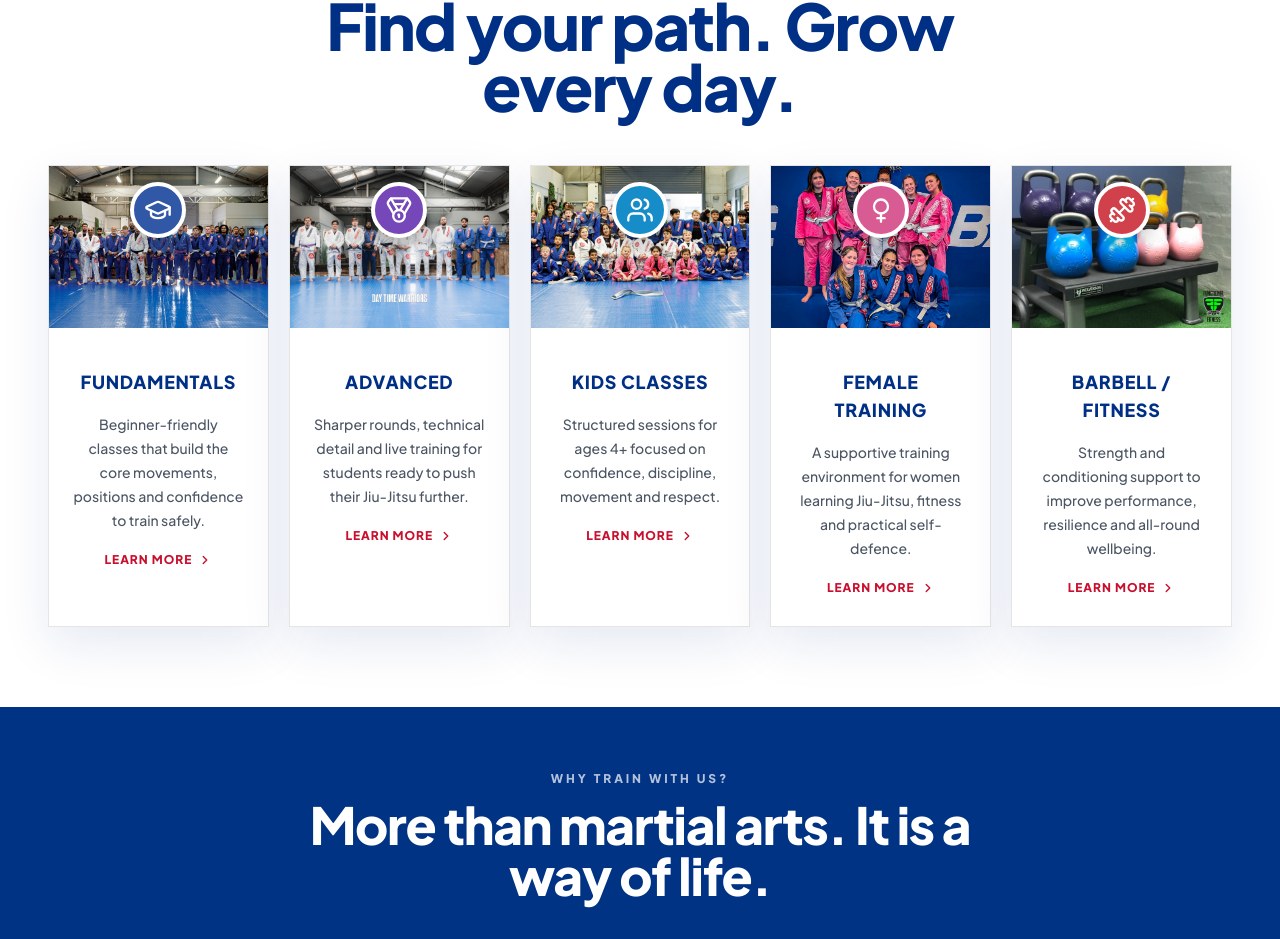
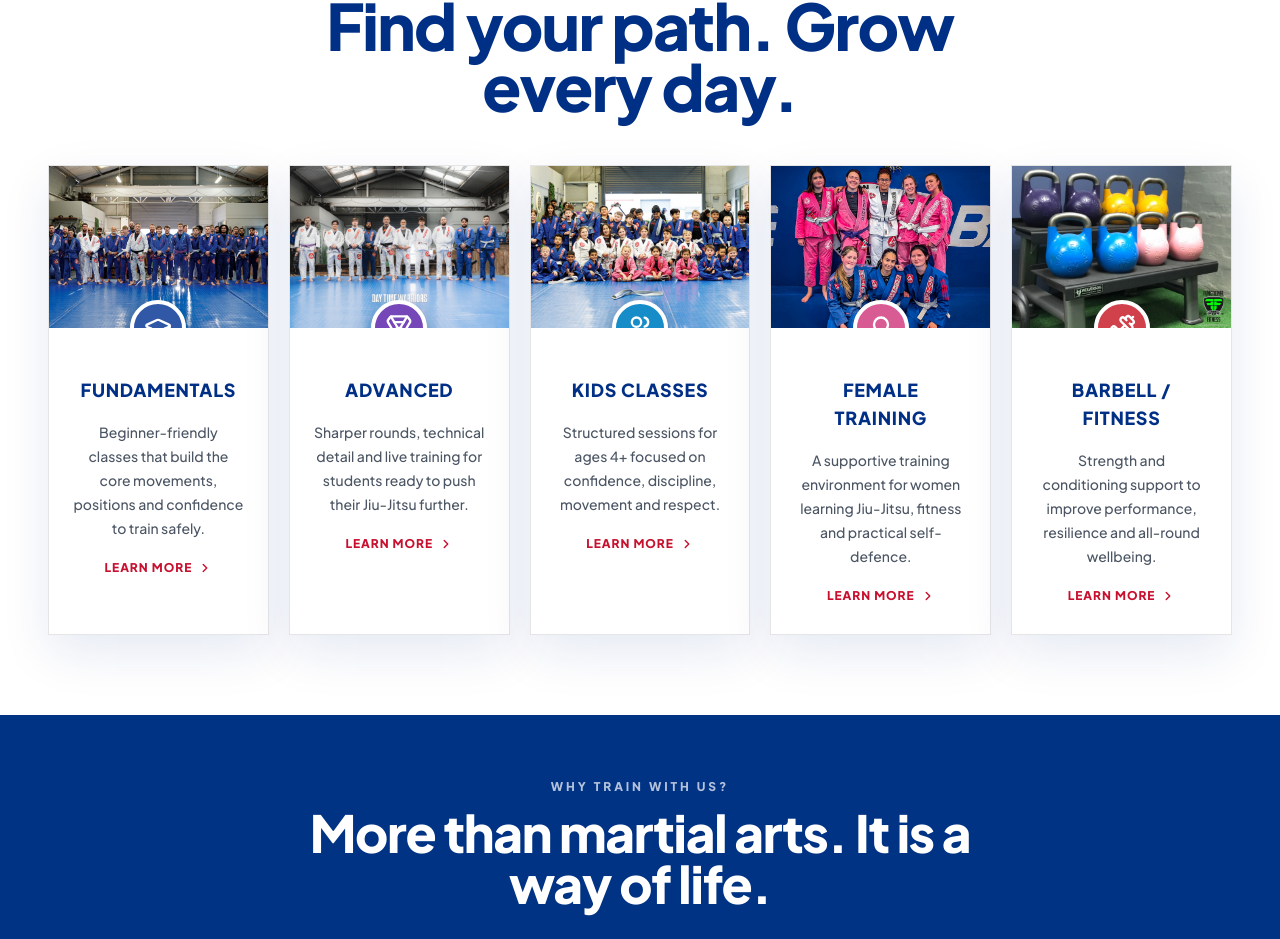
Before and after one commit to rennyreign/sorted, a Next.js app: page /gbhalesowen in a window 1280 px wide. Shown: the part 958-1897 px from the top of the page. Built offline with nearby package versions, Linux system fonts and the light colour scheme.

Commit message:
fix: increase z-index on program card icons to appear above content

```diff
--- a/app/gbhalesowen/page.tsx
+++ b/app/gbhalesowen/page.tsx
@@ -221,15 +221,15 @@ export default function GBHalesowenPage() {
                       alt={`${program.title} training at Gracie Barra Halesowen`}
                       className="h-full w-full object-cover transition-transform duration-700 group-hover:scale-105"
                     />
-                    {/* Icon moved above the overlay, not hidden behind white box */}
+                    {/* Icon positioned to overlap image and content area */}
                     <div
-                      className="absolute left-1/2 top-4 z-10 grid size-14 -translate-x-1/2 place-items-center rounded-full border-4 border-white text-white shadow-[0_8px_20px_rgba(0,0,0,0.25)]"
+                      className="absolute -bottom-7 left-1/2 z-50 grid size-14 -translate-x-1/2 place-items-center rounded-full border-4 border-white text-white shadow-[0_8px_20px_rgba(0,0,0,0.25)]"
                       style={{ backgroundColor: program.accent }}
                     >
                       <Icon className="size-7" strokeWidth={2} />
                     </div>
                   </div>
-                  <div className="px-6 pb-7 pt-10 text-center">
+                  <div className="px-6 pb-7 pt-12 text-center">
                     <h3 className="text-lg font-extrabold uppercase tracking-[0.04em] text-[#002F86]">
                       {program.title}
                     </h3>
```
